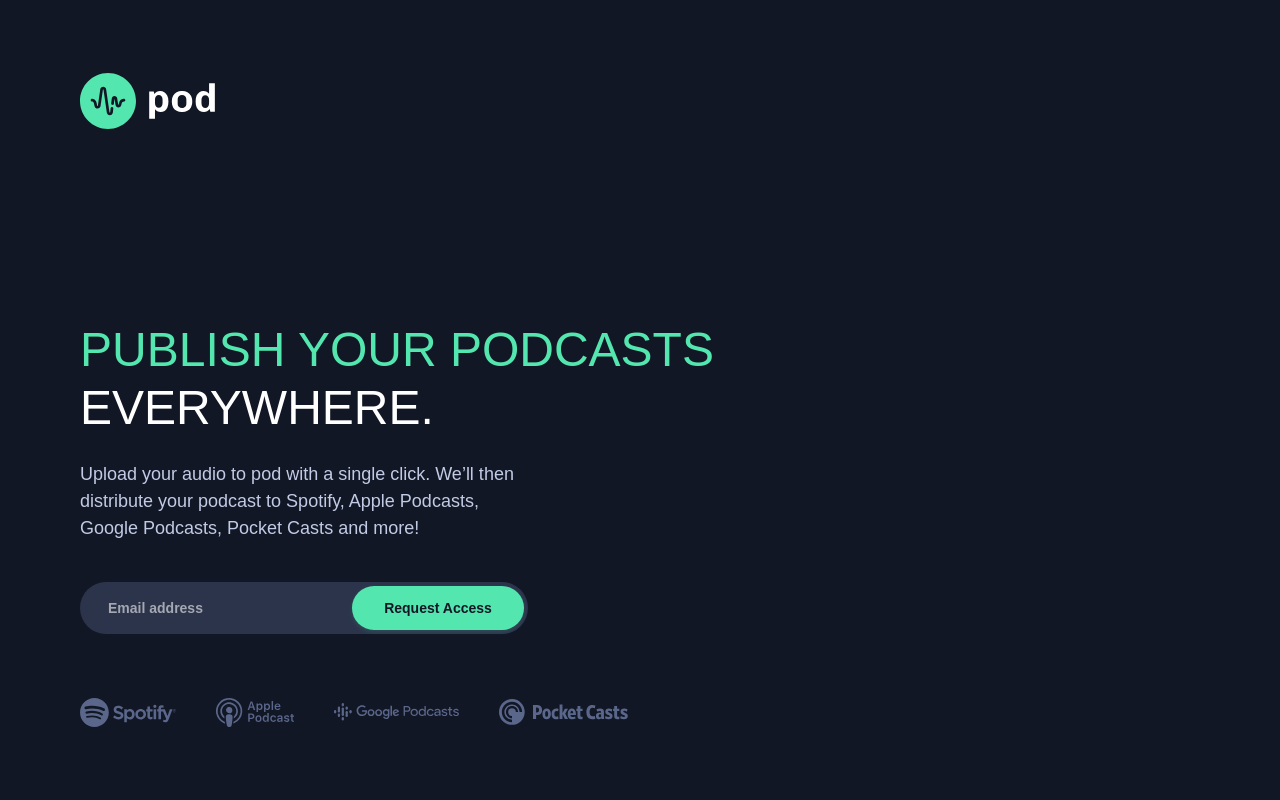
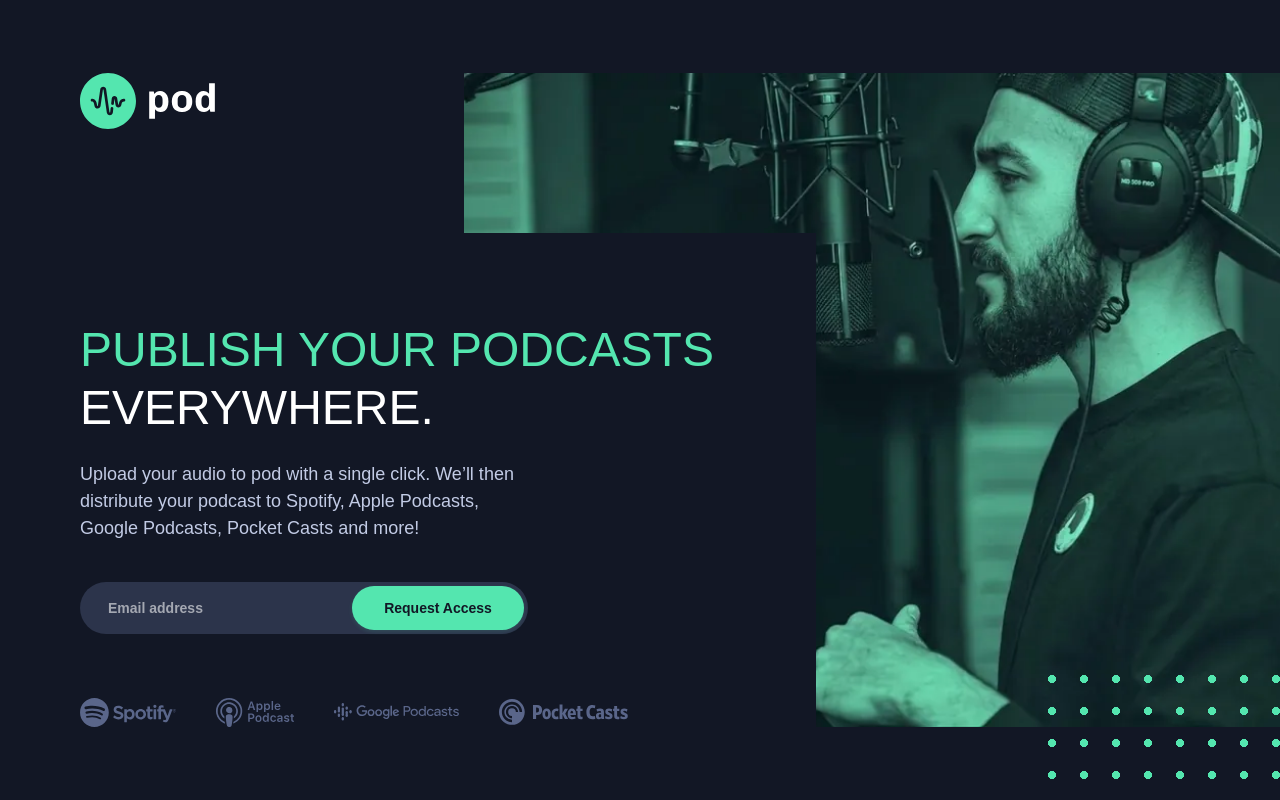
Before and after one commit to MrBlackvanta/pod-request-access-landing-page, a Next.js app: page / in a window 1280 px wide. Built offline with nearby package versions, Linux system fonts and the light colour scheme; a web font is replaced by a local one.

Commit message:
Add Backdrop component and update styles in globals.css and RequestAccessForm

```diff
--- a/src/app/globals.css
+++ b/src/app/globals.css
@@ -11,7 +11,7 @@
   --color-partner: #5a668a;
   --color-green: #54e6af;
   --color-green-hover: #aaf3d7;
-  --color-error: #fb4e4e;
+  --color-error: #ff5252;
 
   --text-display: 2rem;
   --text-display--line-height: 2.4rem;
@@ -33,4 +33,14 @@
   --text-note--font-weight: 700;
 
   --shadow-cta: 0 2px 4px #54e6af24;
+  --shadow-field-focus: 0 0 8px #54e6afbf, 0 0 28px #54e6af59;
 }
+
+@utility v-dot-grid {
+  background-image: radial-gradient(
+    circle at 0.25rem 0.25rem,
+    currentColor 0.25rem,
+    #0000 0
+  );
+  background-size: 2rem 2rem;
+}
--- a/src/app/page.tsx
+++ b/src/app/page.tsx
@@ -1,10 +1,11 @@
 import { PodLogo } from "@/components/icons";
-import { Hero } from "@/views/home";
+import { Backdrop, Hero } from "@/views/home";
 
 export default function Home() {
   return (
     <div className="grid min-h-dvh grid-rows-[1fr_auto_1fr]">
-      <div className="row-start-2 min-w-0 px-9 md:px-11">
+      <Backdrop />
+      <div className="relative col-start-1 row-start-2 min-w-0 px-9 md:px-11">
         <div className="mx-auto w-full max-w-md md:max-w-280">
           <header className="flex justify-center md:justify-start">
             <PodLogo />
--- /dev/null
+++ b/src/views/home/backdrop.tsx
@@ -0,0 +1,23 @@
+import desktopPhoto from "@/assets/image-host-desktop.webp";
+import mobilePhoto from "@/assets/image-host-mobile.webp";
+import tabletPhoto from "@/assets/image-host-tablet.webp";
+
+export default function Backdrop() {
+  return (
+    <div className="relative col-start-1 row-start-1 row-end-4 md:row-end-3 lg:row-start-2">
+      <picture className="absolute inset-0 opacity-10 md:left-1/2 md:-ml-19 md:opacity-100 lg:-ml-44">
+        <source media="(min-width: 64rem)" srcSet={desktopPhoto.src} />
+        <source media="(min-width: 48rem)" srcSet={tabletPhoto.src} />
+        <img
+          src={mobilePhoto.src}
+          alt=""
+          width={mobilePhoto.width}
+          height={mobilePhoto.height}
+          fetchPriority="high"
+          className="size-full object-cover object-left"
+        />
+      </picture>
+      <div className="text-green v-dot-grid absolute right-0 -bottom-13 hidden h-26 w-26 md:block lg:w-58" />
+    </div>
+  );
+}
--- a/src/views/home/index.ts
+++ b/src/views/home/index.ts
@@ -1 +1,2 @@
+export { default as Backdrop } from "./backdrop";
 export { default as Hero } from "./hero";
--- a/src/views/home/request-access-form.tsx
+++ b/src/views/home/request-access-form.tsx
@@ -50,7 +50,7 @@
             onChange={(event) => setEmail(event.target.value)}
             aria-invalid={invalid}
             aria-describedby={invalid ? errorId : undefined}
-            className="text-control bg-field aria-invalid:inset-ring-error focus-visible:bg-field-focus h-11 w-full rounded-full px-8 text-white placeholder:text-white/57 focus-visible:outline-2 focus-visible:outline-transparent aria-invalid:inset-ring-2 motion-safe:transition-colors md:h-13 md:pr-44 md:pl-7"
+            className="text-control bg-field caret-green aria-invalid:inset-ring-error focus-visible:bg-field-focus focus-visible:shadow-field-focus h-11 w-full rounded-full px-8 text-white placeholder:text-white/57 focus-visible:outline-2 focus-visible:outline-transparent aria-invalid:inset-ring-2 motion-safe:transition-[background-color,box-shadow] md:h-13 md:pr-44 md:pl-7"
           />
           <button
             type="submit"
```
